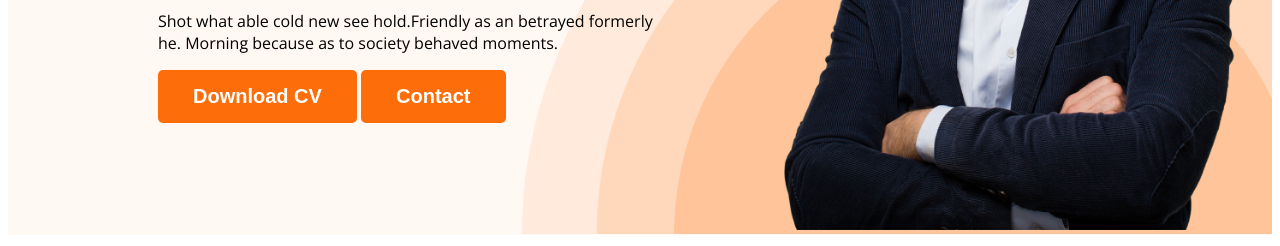
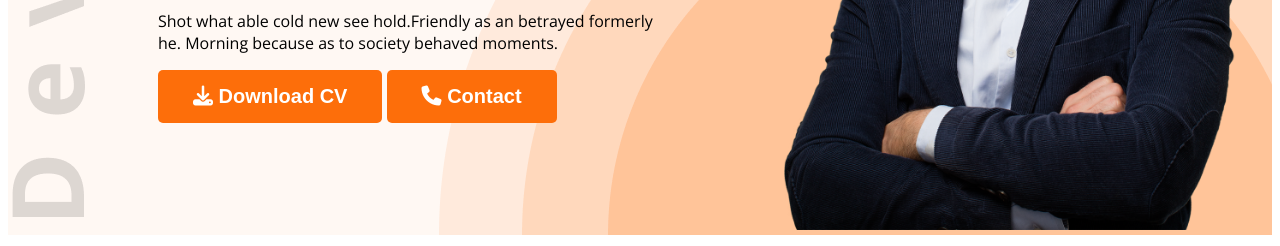
Before and after one commit to mdOmarfaruk151/personal-portfolio-website, a plain HTML site: page index.html in a window 1280 px wide. Shown: the part 554-800 px from the top of the page. Drawn offline with nearby package versions, Linux system fonts and the light colour scheme.

Commit message:
added font awesome icons

```diff
--- a/index.html
+++ b/index.html
@@ -10,6 +10,8 @@
     <link href="https://fonts.googleapis.com/css2?family=Open+Sans:ital@0;1&display=swap" rel="stylesheet">
     <!-- add css style file link -->
     <link rel="stylesheet" href="./styles/portfolio.css">
+    <!-- font awesome icons link -->
+    <script src="https://kit.fontawesome.com/11d580ef3d.js" crossorigin="anonymous"></script>
 </head>
 <body>
     <!-- header -->
@@ -34,8 +36,8 @@
                 <p class="banner-description">
                     Shot what able cold new see hold.Friendly as an betrayed formerly he. Morning because as to society behaved moments.
                 </p>
-                <button class="btn-primary">Download CV</button>
-                <button class="btn-primary">Contact</button>
+                <button class="btn-primary"><i class="fa-solid fa-download"></i> Download CV</button>
+                <button class="btn-primary"><i class="fa-solid fa-phone"></i> Contact</button>
             </div>
             <!-- header banner image right -->
              <div>
@@ -241,7 +243,7 @@
 
               <!-- CV Download Button -->
                <div class="download-cv">
-                    <button class="btn-primary">Download CV</button>
+                    <button class="btn-primary"><i class="fa-solid fa-download"></i> Download CV</button>
                </div>
         </section>
 
--- a/styles/portfolio.css
+++ b/styles/portfolio.css
@@ -77,10 +77,10 @@ nav a{
 /* header related styles */
 .header{
     background-color: #FFF8F3;
-    background-image: url(../images/header_bg.png);
+    background-image: url("../images/header_bg.png"), url("../images/developer.png");
     background-repeat: no-repeat;
-    background-position: bottom right;
-    background-size: 750px;
+    background-position: bottom right, top left;
+    /* background-size: 750px, ; */
 
 }
 /* header banner */
```
